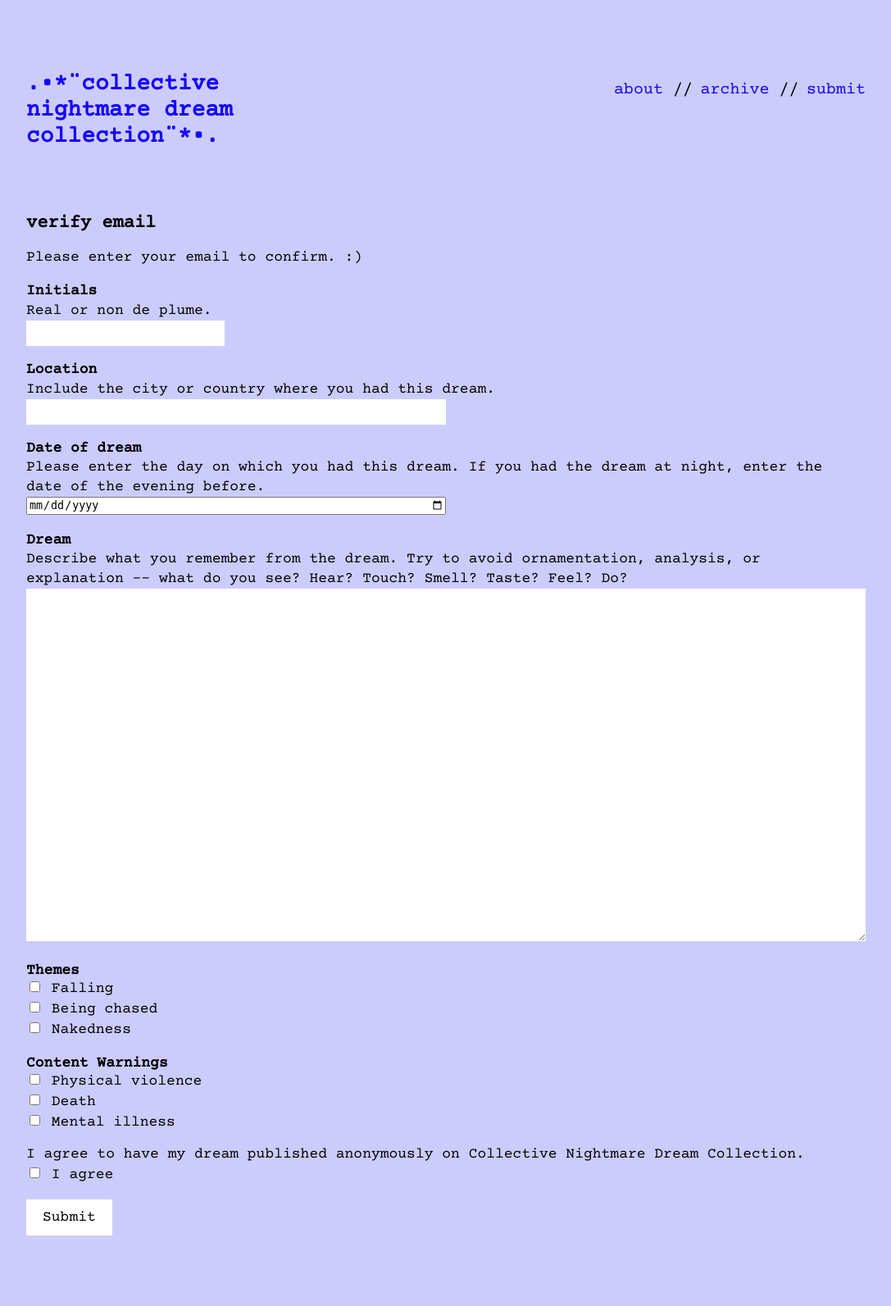
After one commit to lydiolectal/dream-virus, a Flask app: page /_test_dream_form in a window 1280 px wide. The commit adds this page. Shown: the whole page at 82% size, without its empty margins (96-1183 px from the left). Run offline with Flask 2, Linux system fonts and the light colour scheme; some libraries are stand-ins or nearby versions.

Commit message:
Create dream submission form. todo: form validation

```diff
--- a/app/forms.py
+++ b/app/forms.py
@@ -1,6 +1,12 @@
 from flask_wtf import FlaskForm
 from wtforms import BooleanField, DateField, StringField, SubmitField
+from wtforms.fields import SelectMultipleField
 from wtforms.validators import DataRequired, InputRequired, Regexp
+from wtforms.widgets import TextArea, ListWidget, CheckboxInput
+
+class MultiCheckboxField(SelectMultipleField):
+    widget = ListWidget(prefix_label=False)
+    option_widget = CheckboxInput()
 
 class DreamForm(FlaskForm):
     # initials must be alpha characters only
@@ -9,9 +15,16 @@ class DreamForm(FlaskForm):
     location = StringField('Location', validators=[InputRequired()])
     # dream_date must follow Y-M-D format
     dream_date = DateField('Date of dream', validators=[InputRequired()], format='%m/%d/%Y')
-    dream_text = StringField('Dream', validators=[InputRequired()])
-    tags = BooleanField('Tags')
-    content_warnings = BooleanField('Content warnings')
+    dream_text = StringField('Dream', widget=TextArea(), validators=[InputRequired()])
+    # TODO: populate with query results from 'themes' db table instead
+    themes = MultiCheckboxField(
+        'Themes',
+        choices=[(1, 'Falling'), (2, 'Being chased'), (3, 'Nakedness')]
+    )
+    content_warnings = MultiCheckboxField(
+        'Content Warnings',
+        choices=[(1, 'Physical violence'), (2, 'Death'), (3, 'Mental illness')]
+    )
     # agree_to_copyright must be checked; DataRequired checks that input is 'truthy'
-    agree_to_copyright = BooleanField('C.C. 4.0', validators=[DataRequired()])
+    agree_to_copyright = BooleanField('I agree', validators=[DataRequired()])
     submit = SubmitField('Submit')
--- a/app/routes.py
+++ b/app/routes.py
@@ -34,6 +34,11 @@ def get_dream_form():
     html = render_template('dream-form.html', form=dream_form)
     return jsonify({'html': html})
 
+@app.route('/_test_dream_form', methods=['GET', 'POST'])
+def _test_dream_form():
+    dream_form = DreamForm()
+    return render_template('_test_dream_form.html', form=dream_form)
+
 @app.errorhandler(404)
 def page_not_found(e):
     return render_template('404.html'), 404
--- a/app/static/script.js
+++ b/app/static/script.js
@@ -1,6 +1,6 @@
 // validate well-formedness of email input
 function verifyEmail() {
-    const email = document.getElementById("email");
+    const email = document.getElementById("email-field");
     const error = document.getElementById("error-email");
     if (email.validity.valueMissing) {
         console.log("empty!")
@@ -39,7 +39,7 @@ function sendLoginEmail(email) {
 
 // validate and authenticate email to complete login
 function completeLogin() {
-  const email = document.getElementById("email");
+  const email = document.getElementById("email-field");
   const error = document.getElementById("error-email");
   if (email.validity.valueMissing) {
       console.log("empty!")
--- a/app/static/style.css
+++ b/app/static/style.css
@@ -42,12 +42,23 @@ ul {
     padding: 0;
 }
 
+ul#themes li, ul#content_warnings li {
+    display: block;
+    font-size: 18px;
+    margin: 0 0 3px 0;
+}
+
+label {
+    font-size: 18px;
+}
+
 li {
     display: inline;
     font-size: 20px;
 }
 
 input[type=text], input[type=email] {
+    border: 1px #eee;
     padding: 5px 5px;
     font-family: sans-serif;
     font-size: 18px;
@@ -68,6 +79,13 @@ input[type=submit],input[type=button], input[type=reset] {
 input[type=submit]:hover, input[type=button]:hover, input[type=reset]:hover {
 color: black;
 background-color: rgb(255, 255, 255, 0.6);
+}
+
+textarea {
+    padding: 5px 5px;
+    border: 1px #eee;
+    font-family: sans-serif;
+    font-size: 18px;
 }
 
 .header {
@@ -111,7 +129,7 @@ background-color: rgb(255, 255, 255, 0.6);
     color: red;
 }
 
-#email {
+#email-field {
     width: 300px;
 }
 
--- /dev/null
+++ b/app/templates/_test_dream_form.html
@@ -0,0 +1,50 @@
+{% extends "base.html" %}
+
+{% block content %}
+
+<h2 id="header-email-redirect">verify email</h2>
+
+<p id="message-email-redirect">Please enter your email to confirm. :)</p>
+
+<span id="email-redirect-form">
+    <form action="/_dream_form" method="post" novalidate>
+        {{ form.hidden_tag() }}
+        <p>
+            <b>{{ form.initials.label }}</b><br>
+            Real or non de plume.
+            <br>
+            {{ form.initials() }}
+            <br>
+        </p>
+        <p>
+            <b>{{ form.location.label }}</b><br>
+            Include the city or country where you had this dream.
+            <br>
+            {{ form.location(style="width:50%") }}
+        </p>
+        <p>
+            <b>{{ form.dream_date.label }}</b><br>
+            Please enter the day on which you had this dream. If you had the dream at night, enter the date of the evening before.
+            <br>
+            {{ form.dream_date(style="width:50%") }}
+        </p>
+        <p>
+            <b>{{ form.dream_text.label }}</b><br>
+            Describe what you remember from the dream. Try to avoid ornamentation, analysis, or explanation -- what do you see? Hear? Touch? Smell? Taste? Feel? Do?
+            <br>
+            {{ form.dream_text(style="width:100%", rows="20") }}
+        </p>
+
+            <b>{{ form.themes.label }}</b>
+            {{ form.themes() }}<br>
+
+            <b>{{ form.content_warnings.label }}</b>
+            {{ form.content_warnings() }}
+
+        <p>I agree to have my dream published anonymously on Collective Nightmare Dream Collection.<br>
+        {{ form.agree_to_copyright() }} {{ form.agree_to_copyright.label }}</p>
+        <p>{{ form.submit() }}</p>
+    </form>
+</span>
+
+{% endblock %}
--- a/app/templates/email-redirect.html
+++ b/app/templates/email-redirect.html
@@ -10,7 +10,7 @@
     <form action="">
         <div class="input-and-error">
             <p>
-                <input id="email" type="text" required pattern = ".+@.+" name="email">
+                <input id="email-field" type="text" required pattern = ".+@.+" name="email">
             </p>
             <p id="error-email" class="error"></p>
         </div>
--- a/app/templates/submit.html
+++ b/app/templates/submit.html
@@ -9,7 +9,7 @@
 <form action="" method="post">
     <div class="input-and-error">
         <p>
-            <input id="email" type="text" required pattern = ".+@.+" name="email">
+            <input id="email-field" type="text" required pattern = ".+@.+" name="email">
         </p>
         <p id="error-email" class="error"></p>
     </div>
```
